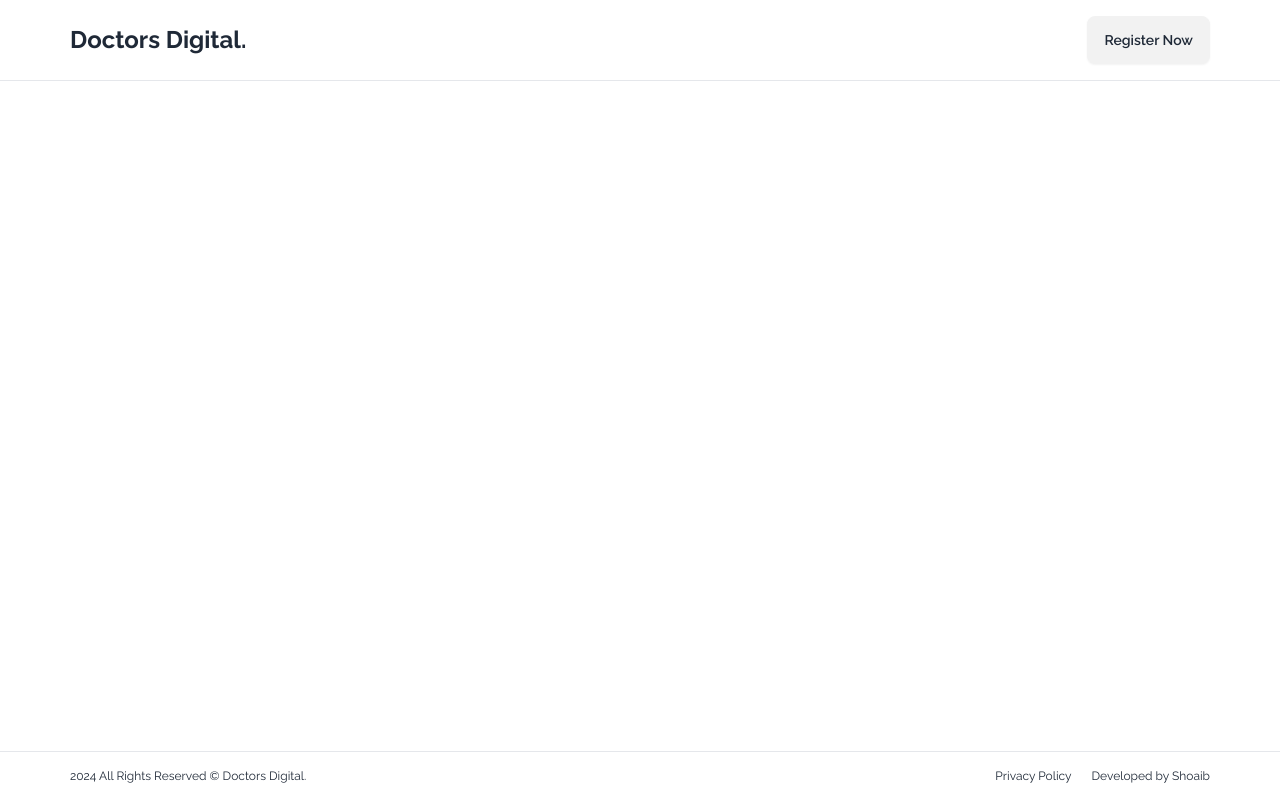
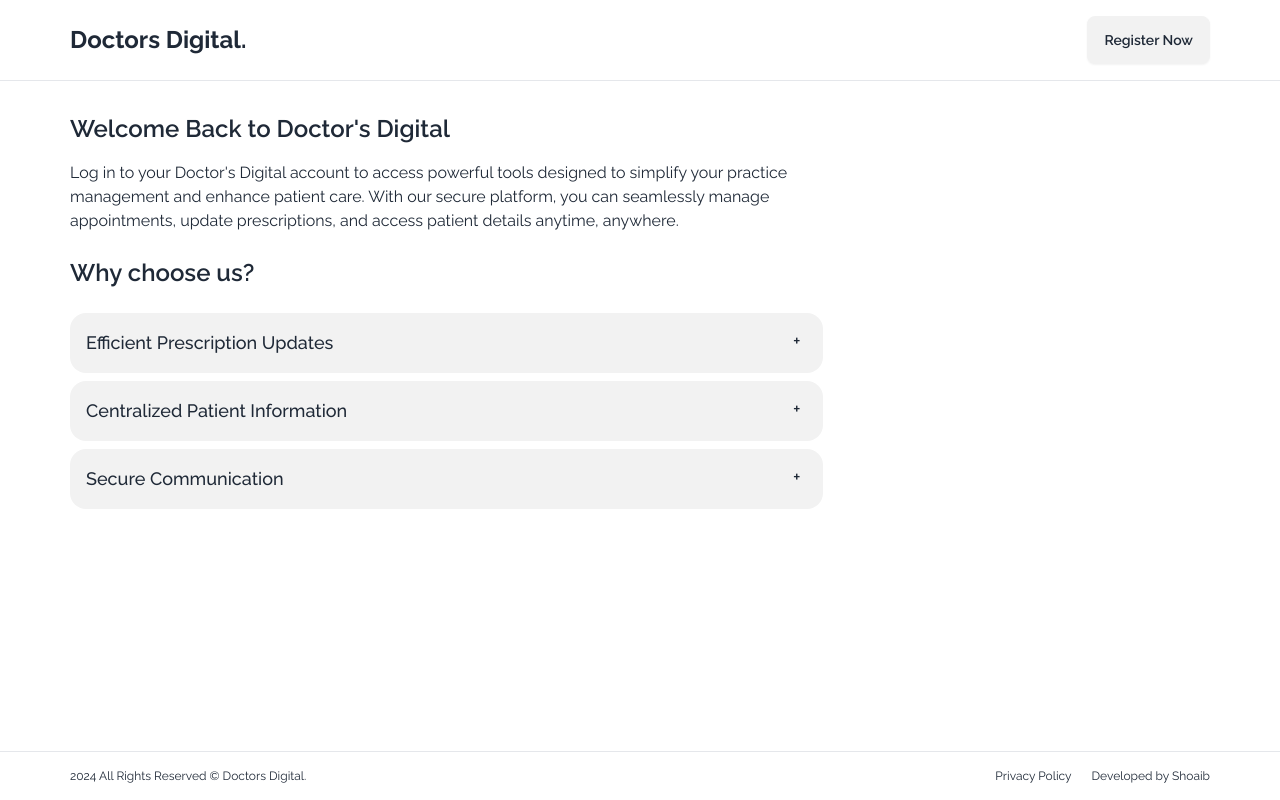
Before and after one commit to OriginalFeedMeCode/organization-next, a Next.js app: page / in a window 1280 px wide. Built offline with nearby package versions, Linux system fonts and the light colour scheme.

Commit message:
login page content and nonfound page

```diff
--- /dev/null
+++ b/app/components/Accordian.js
@@ -0,0 +1,24 @@
+import React from 'react'
+
+const Accordian = ({ features }) => {
+    return (
+        <div className='w-full hidden md:block'>
+            {
+                features.map((item, index) => {
+                    return <div key={index} className="collapse collapse-plus bg-base-200 mb-2">
+                        <input type="radio" name="my-accordion-3" />
+                        <div className="collapse-title text-lg font-medium">
+                            {item.title}
+                        </div>
+                        <div className="collapse-content">
+                            <p>{item.description}</p>
+                        </div>
+                    </div>
+                })
+            }
+
+        </div>
+    )
+}
+
+export default Accordian
--- a/app/not-found.js
+++ b/app/not-found.js
@@ -14,7 +14,7 @@ function notFound() {
         <div className='w-full md:min-h-max h-[100svh] flex flex-col'>
             <CommonHeader />
             <div className='flex-1 py-6'>
-                <div className='r-w w-full h-full flex flex-col justify-center'>
+                <div className='r-w h-full flex flex-col justify-center'>
                     <div className='w-full'>
                         <h1 className="text-2xl md:text-4xl font-bold mb-4">404 - Page Not Found</h1>
                         <p className="md:text-lg mb-4">The page you are looking for does not exist.</p>
--- a/app/page.js
+++ b/app/page.js
@@ -1,6 +1,7 @@
 import React from 'react'
 import CommonHeader from '@components/CommonHeader'
 import CommonFooter from '@components/CommonFooter'
+import Accordian from '@components/Accordian';
 
 export const metadata = {
   title: "Doctors Digital - Login",
@@ -8,12 +9,36 @@ export const metadata = {
 };
 
 function HomePage() {
+
+  const features = [
+    {
+      title: "Efficient Prescription Updates",
+      description: "Stay connected with your patients and ensure they receive the care they need. With Doctor's Digital, you can easily update prescriptions, monitor medication adherence, and provide timely interventions when necessary."
+    },
+    {
+      title: "Centralized Patient Information",
+      description: "Access comprehensive patient profiles in one centralized location. From medical history to treatment plans, our platform provides you with the information you need to deliver personalized care and make informed decisions."
+    },
+    {
+      title: "Secure Communication",
+      description: "Communicate securely with your patients through our messaging and telehealth features. Whether you're providing follow-up care or answering questions, you can engage with your patients confidently, knowing their data is protected."
+    }
+  ];
+
   return (
     <div className='w-full md:min-h-max h-[100svh] flex flex-col'>
       <CommonHeader />
-      <div className='py-6 flex-1 w-full '>
-        <div className='w-full md:flex md:items-center md:gap-5'>
+      <div className='py-8 flex-1 w-full '>
+        <div className='r-w grid grid-cols-1 md:grid-cols-3 gap-5'>
+          <div className='md:col-span-2'>
+            <h1 className=' text-xl md:text-2xl font-semibold mb-4 '>Welcome Back to Doctor's Digital</h1>
+            <p className='mb-0 md:mb-6'>Log in to your Doctor's Digital account to access powerful tools designed to simplify your practice management and enhance patient care. With our secure platform, you can seamlessly manage appointments, update prescriptions, and access patient details anytime, anywhere.</p>
+            <h2 className='hidden md:block text-xl md:text-2xl font-semibold mb-6'>Why choose us?</h2>
+            <Accordian features={features} />
+          </div>
+          <div>
 
+          </div>
         </div>
       </div>
       <CommonFooter />
```
